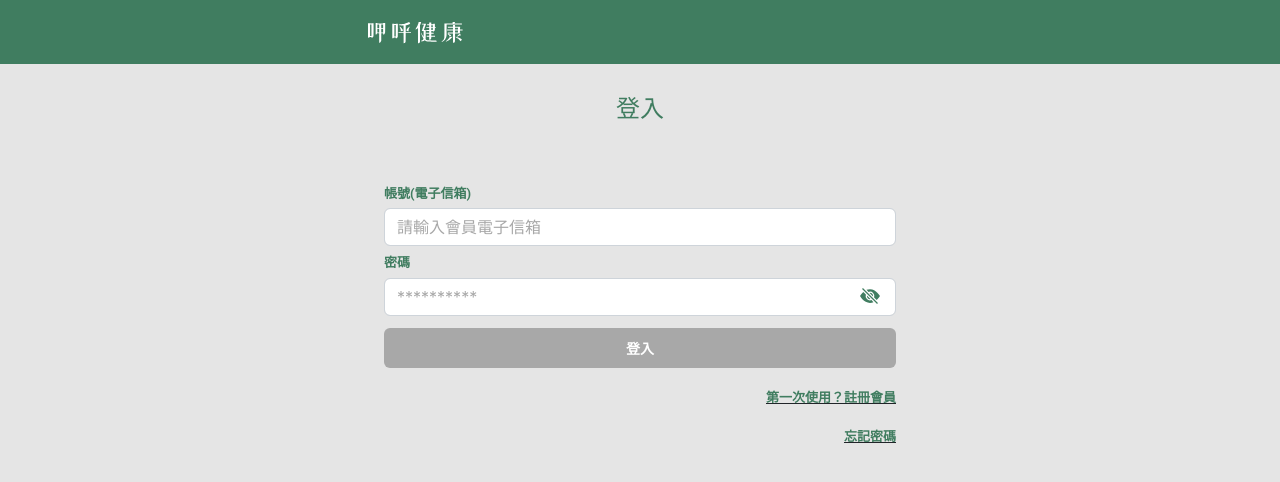
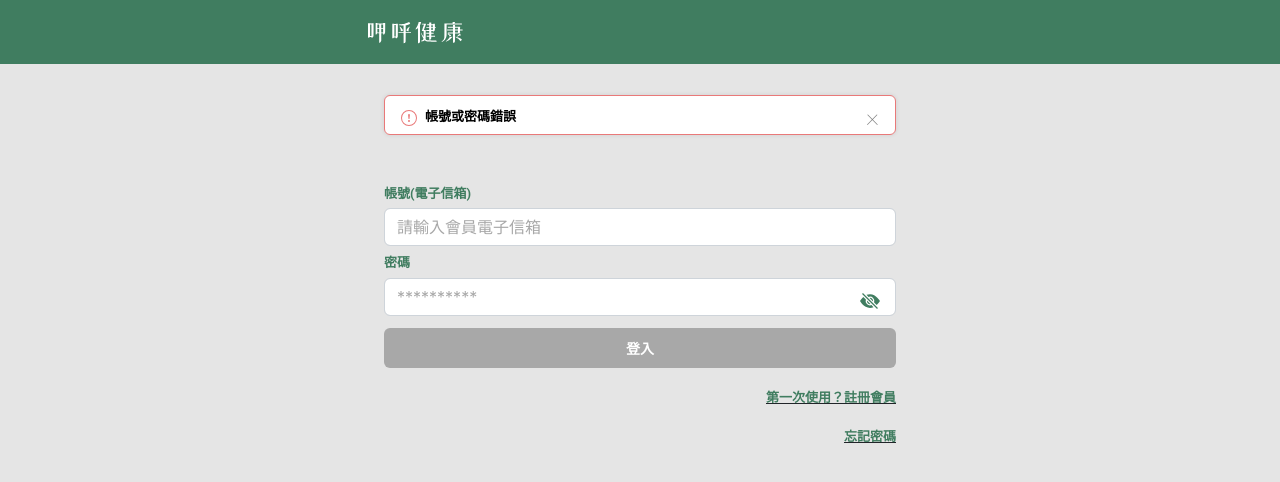
Before and after one commit to yachen168/Healthy-Eating, a Vue app: page /member-application/login in a window 1280 px wide. Shown: the top 482 px of the page. Built offline with nearby package versions, Linux system fonts and the light colour scheme.

Commit message:
feat loginpage新增帳號或密碼錯誤提示訊息

```diff
--- a/src/components/common/BaseButton.vue
+++ b/src/components/common/BaseButton.vue
@@ -2,8 +2,8 @@
   <div class="BaseButton">
     <button
       class="base-button"
-      :disabled="!disabledState"
-      :class="[{ disabled: !disabledState }, buttonStyle]"
+      :disabled="disabledState"
+      :class="[{ disabled: disabledState }, buttonStyle]"
       @click="$emit('click')"
     >
       {{ title }}
@@ -50,18 +50,10 @@ export default {
   background-color: #407d60;
 }
 
-/* default: 綠字白底，無邊框 */
+/* default: 綠字白底 */
 .base-button.default {
   color: #407d60;
   background-color: #fff;
-}
-
-/* default: 綠字白底，加邊框 */
-.base-button.outline-default {
-  color: #407d60;
-  background-color: #fff;
-  line-height: 32px;
-  border: 2px solid #9cc2b0;
 }
 
 /* info: 白字藍底 */
--- a/src/plugins/bootstrap-vue.js
+++ b/src/plugins/bootstrap-vue.js
@@ -7,7 +7,8 @@ import {
   NavbarPlugin,
   SidebarPlugin,
   AvatarPlugin,
-  LayoutPlugin
+  LayoutPlugin,
+  AlertPlugin
 } from "bootstrap-vue";
 import "bootstrap/dist/css/bootstrap.css";
 import "bootstrap-vue/dist/bootstrap-vue.css";
@@ -20,3 +21,4 @@ Vue.use(SidebarPlugin);
 Vue.use(AvatarPlugin);
 Vue.use(LayoutPlugin);
 Vue.use(BootstrapVueIcons);
+Vue.use(AlertPlugin);
--- a/src/views/member/Login.vue
+++ b/src/views/member/Login.vue
@@ -1,9 +1,12 @@
 <template>
   <div class="login-page">
-    <!-- <Navbar></Navbar> -->
     <section class="main">
       <BaseTitle title="登入" class="base-title"></BaseTitle>
-      <ValidationObserver v-slot="{ valid }">
+      <b-alert v-model="showDismissibleAlert" dismissible fade>
+        <b-icon icon="exclamation-circle" class="exclamation-mark"></b-icon>
+        <span class="info-error">帳號或密碼錯誤</span>
+      </b-alert>
+      <ValidationObserver v-slot="{ invalid }">
         <label for="email" class="label-title">帳號(電子信箱)</label>
         <ValidationProvider
           rules="required|email"
@@ -47,7 +50,7 @@
         </div>
         <BaseButton
           title="登入"
-          :disabledState="valid"
+          :disabledState="invalid"
           class="login-button"
           buttonStyle="primary"
           @click="test"
@@ -64,17 +67,15 @@
 </template>
 
 <script>
-// import Navbar from "@/components/common/Navbar";
 import BaseTitle from "@/components/common/BaseTitle";
 import BaseButton from "@/components/common/BaseButton";
-// import BaseInput from "@/components/common/BaseInput";
-// import PasswordInput from "@/components/common/PasswordInput";
 export default {
   data() {
     return {
       login: {},
       isSlash: true,
-      type: "password"
+      type: "password",
+      showDismissibleAlert: true
     };
   },
   methods: {
@@ -89,16 +90,16 @@ export default {
     }
   },
   components: {
-    // Navbar,
     BaseButton,
-    // BaseInput,
     BaseTitle
-    // PasswordInput
   }
 };
 </script>
 
 <style lang="scss" scoped>
+.login-page {
+  position: relative;
+}
 .main {
   padding: 0 32px;
 }
@@ -135,7 +136,53 @@ export default {
     }
   }
 }
+
 ::v-deep .is-invalid {
   background-image: none;
 }
+
+::v-deep .alert {
+  height: 40px;
+  position: absolute;
+  top: 0;
+  bottom: 0;
+  right: 32px;
+  left: 32px;
+  padding: 0;
+  margin-bottom: 0;
+}
+
+::v-deep .alert-dismissible {
+  color: black;
+  font-family: Roboto;
+  font-size: 13px;
+  font-style: normal;
+  font-weight: 700;
+  background: #ffffff;
+  border: 1px solid #e97979;
+  box-shadow: 0px 0px 4px rgba(0, 0, 0, 0.1);
+  border-radius: 6px;
+  padding: 11px 16px;
+  & .exclamation-mark {
+    color: #e97979;
+    font-size: 1rem;
+    line-height: 19px;
+    margin-bottom: 0;
+    margin-right: 8px;
+  }
+  & .info-error {
+    line-height: 19px;
+  }
+  & .close {
+    position: static;
+    font-size: 26px;
+    font-weight: 50;
+    line-height: 19px;
+    padding: 0;
+  }
+}
+
+::v-deep .b-icon.bi {
+  vertical-align: middle;
+}
 </style>
```
